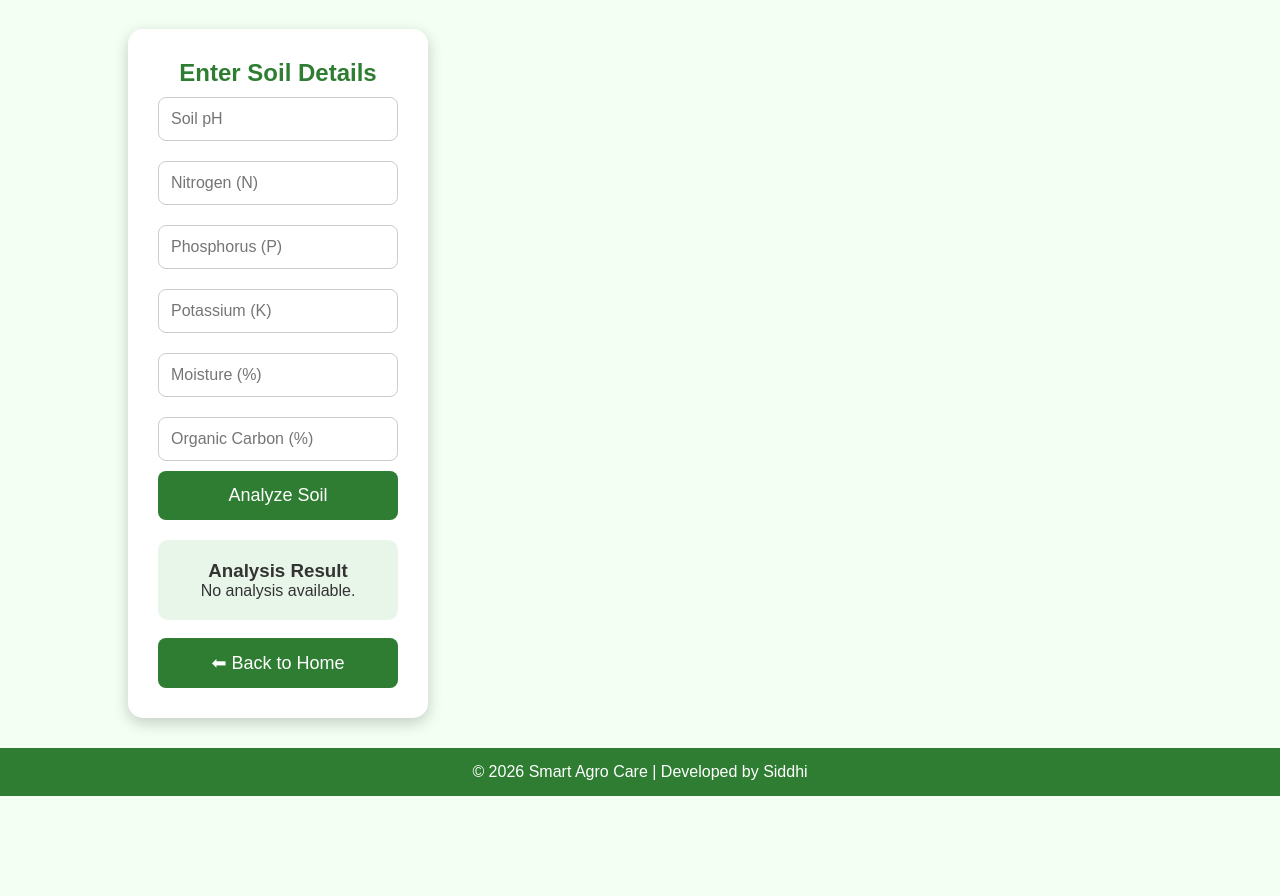
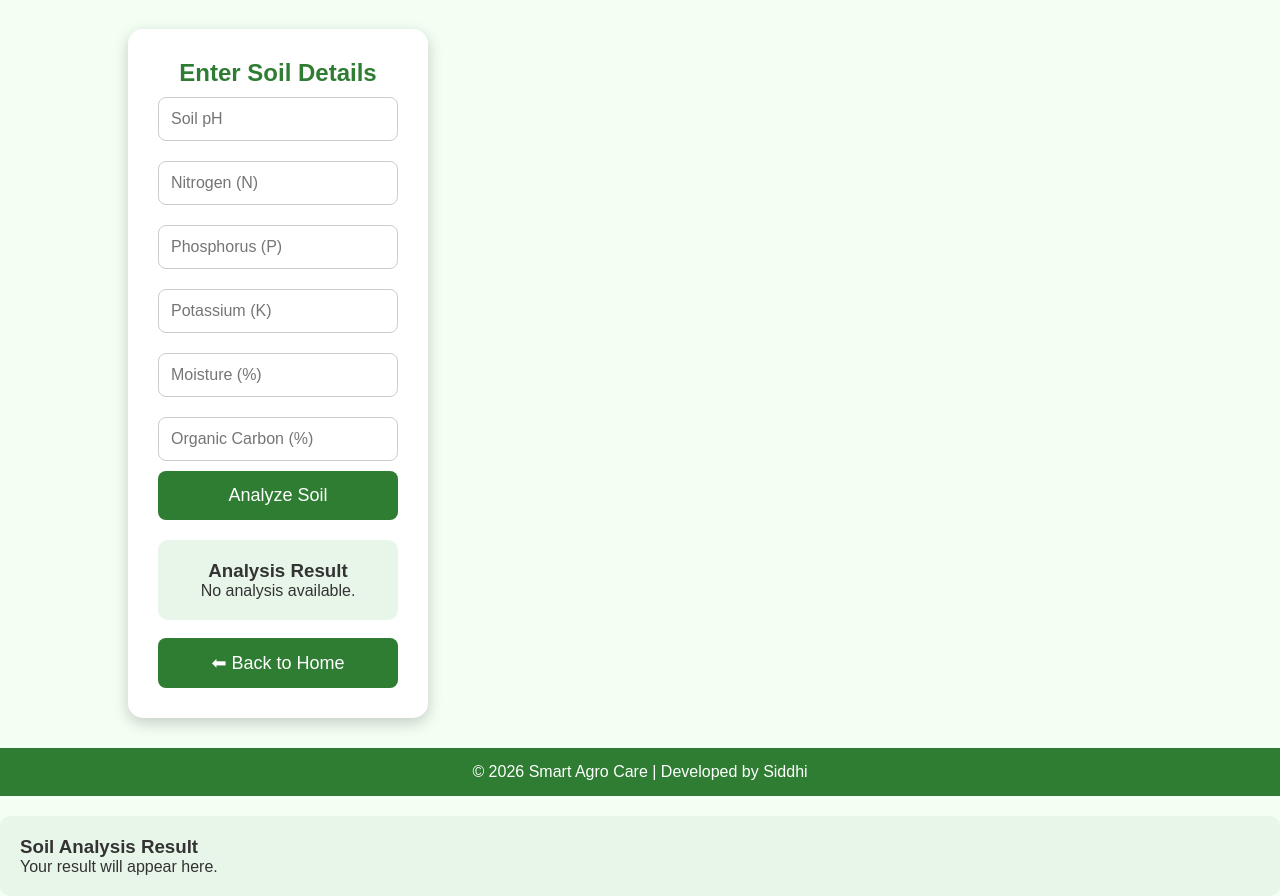
Before and after one commit to siddhigaikwad6677-cmyk/smart-agro-care, a plain HTML site: page soil.html in a window 1280 px wide. Shown: the part 107-1003 px from the top of the page. Before the commit the page ends 903 px from the top, so only its background shows below. Drawn offline with Linux system fonts and the light colour scheme.

Commit message:
Update soil.html

```diff
--- a/soil.html
+++ b/soil.html
@@ -150,6 +150,9 @@ document.getElementById("result").innerHTML=
 <p>© 2026 Smart Agro Care | Developed by Siddhi</p>
 
 </footer>
-
+<div id="result" class="result">
+    <h3>Soil Analysis Result</h3>
+    <p>Your result will appear here.</p>
+</div>
 </body>
 </html>
```
